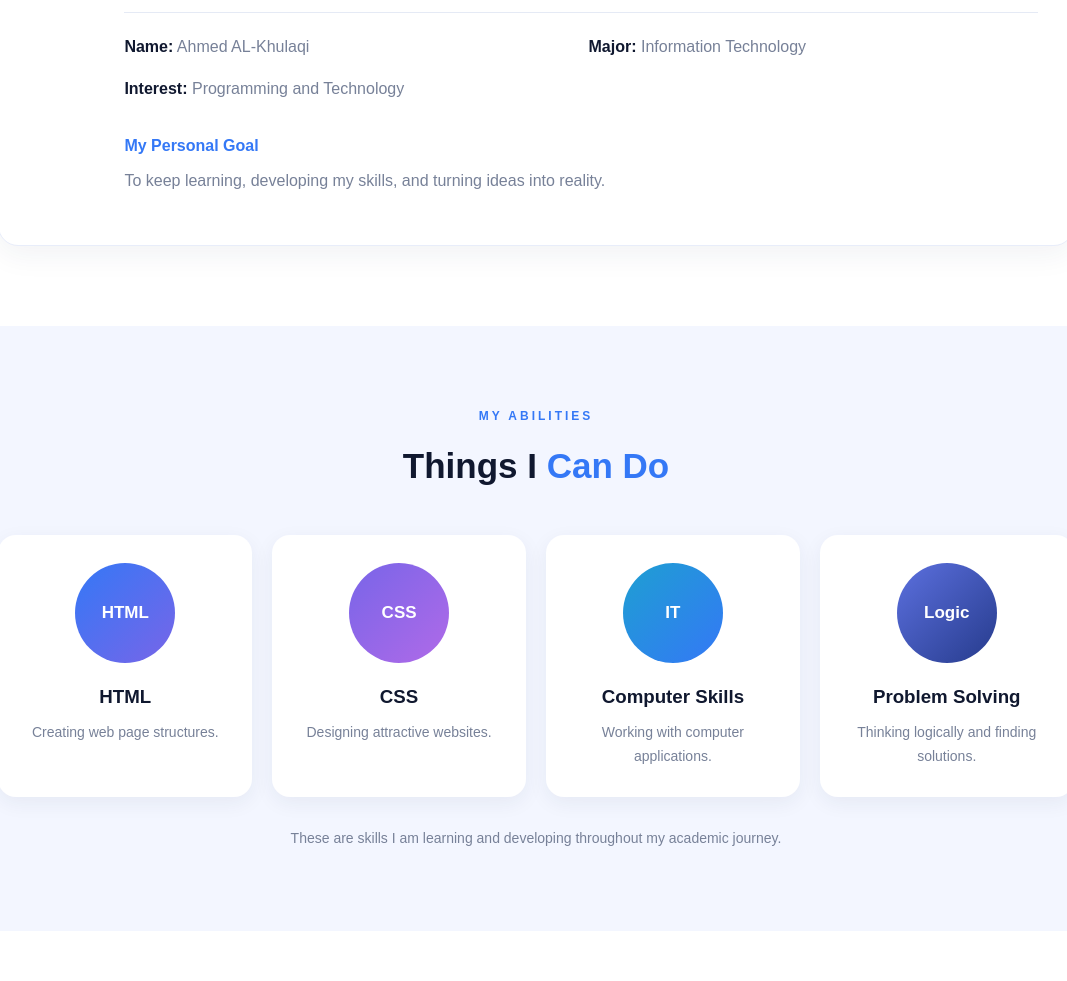
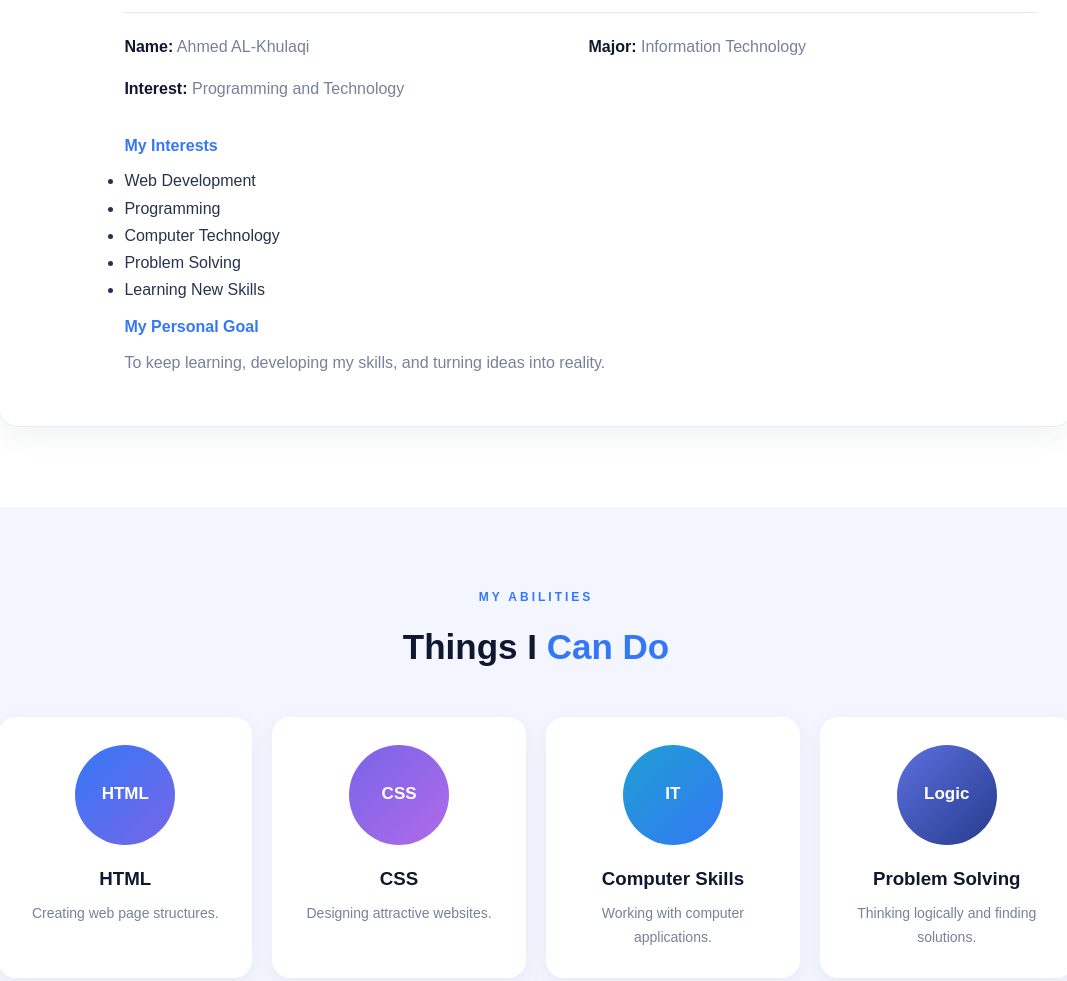
Before and after one commit to ahmed-alkhulaqi/ahmed-portfolio, a plain HTML site: page index.html in a window 1280 px wide. Shown: the part 1041-2022 px from the top of the page, without its empty margins (104-1171 px from the left). Drawn offline with Linux system fonts and the light colour scheme.

Commit message:
Update index.html

```diff
--- a/index.html
+++ b/index.html
@@ -137,6 +137,16 @@
                         </div>
 
                     </div>
+
+<h4>My Interests</h4>
+
+<ul class="interests-list">
+    <li>Web Development</li>
+    <li>Programming</li>
+    <li>Computer Technology</li>
+    <li>Problem Solving</li>
+    <li>Learning New Skills</li>
+</ul>
 
                     <h4>My Personal Goal</h4>
 
@@ -395,11 +405,6 @@
 
                 </table>
 
-                <p class="table-note">
-                    Please replace the sample school and university
-                    names with your real information.
-                </p>
-
             </div>
 
         </section>
```
